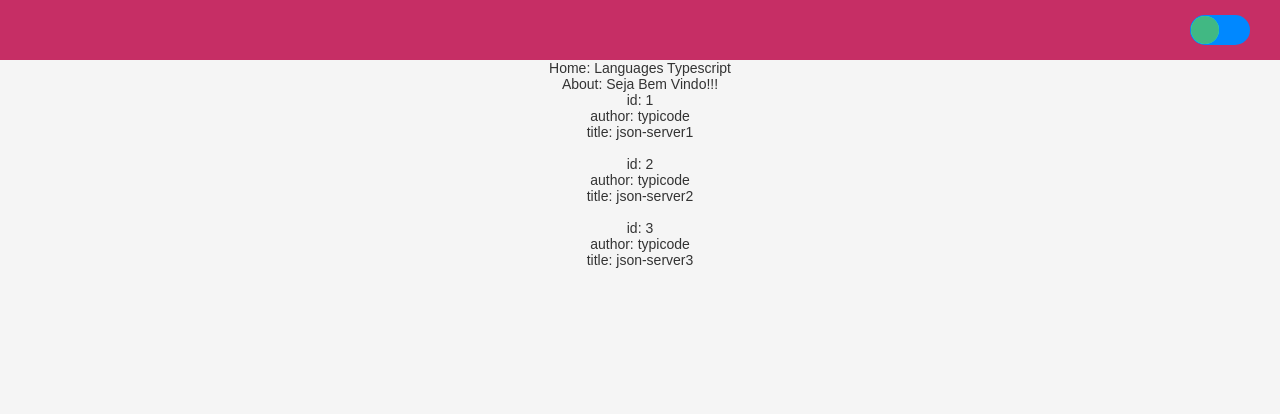
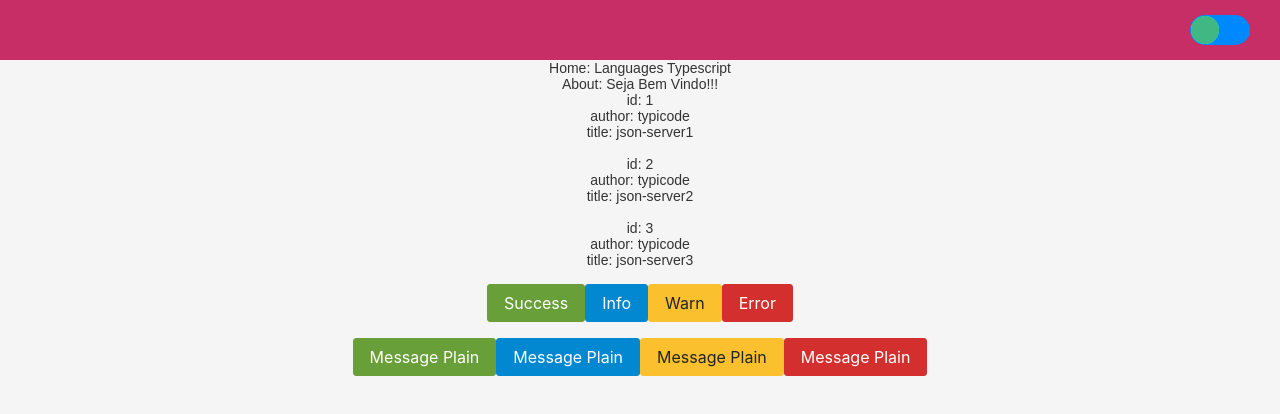
Before and after one commit to weder96/my-hero, a React (Create React App) app: page / in a window 1280 px wide. Shown: the top 414 px of the page. Built offline with nearby package versions, Linux system fonts and the light colour scheme; data requests are answered from the project's data file.

Commit message:
:rocket: adicionado messages e toasts

```diff
--- a/src/containers/App.tsx
+++ b/src/containers/App.tsx
@@ -14,11 +14,16 @@ import light from '../styles/themes/light';
 import GlobalStyle from '../styles/global';
 
 import Routs from './routers/Routes';
+import { Toast } from 'primereact/toast';
+
+import { Messages } from 'primereact/messages';
+
+import toastStore from '../store/toast/ToastStore'
+import messageStore from '../store/messages/MessageStore'
 
 const App = () => {
 
   const [theme, setTheme] = usePersistedState<DefaultTheme>('theme', light);
-
   const toggleTheme = () => {
     setTheme(theme.title === 'light' ? dark : light);
   };
@@ -29,6 +34,8 @@ const App = () => {
         <ThemeProvider theme={theme}>
           <div className="App">
               <GlobalStyle/>
+              <Messages ref={elem => (messageStore.message = elem)} />
+              <Toast ref={el => (toastStore.toast = el)} />
               <Routs  toggleTheme={toggleTheme} />
           </div>
         </ThemeProvider>
--- a/src/features/Home/index.tsx
+++ b/src/features/Home/index.tsx
@@ -4,11 +4,57 @@ import { useTranslation } from 'react-i18next';
 import ShowComponents  from '../../components/ShowComponets/ShowComponents';
 import About from "../About";
 import HeaderSwitch from "../../components/Header";
+import { Button } from 'primereact/button';
+
+import toastStore from '../../store/toast/ToastStore'
+import messageStore from '../../store/messages/MessageStore'
 
 
 function Home(props: any) {
     const { t } = useTranslation();
     let arr =[1,2]
+
+    const showSuccess = () => {
+        let successMessage = 'Teste Sucesso';
+        toastStore.exibirMensagensSucesso([successMessage])
+    }
+
+    const showInfo = () => {
+        let successInfo = 'Teste Info';
+        toastStore.exibirMensagensInfo([successInfo])
+    }
+
+    const showWarn = () => {
+        let successWarn = 'Teste Warnning';
+        toastStore.exibirMensagensWarn([successWarn])
+    }
+
+    const showError = () => {
+        let successError = 'Teste Error';
+        toastStore.exibirMensagensErro([successError])
+    }
+
+    const showSuccessMessagePlain = () => {
+        let successMessage = 'Teste Message Plain';
+        messageStore.exibirMensagensSucesso([successMessage])
+    }
+
+    const showSuccessWarnPlain = () => {
+        let successMessage = 'Teste Warn Message Plain';
+        messageStore.exibirMensagensWarn([successMessage])
+    }
+
+    const showSuccessErrorPlain = () => {
+        let successMessage = 'Teste Warn Message Plain';
+        messageStore.exibirMensagensErro([successMessage])
+    }
+
+    const showSuccessInfoPlain = () => {
+        let successMessage = 'Teste Warn Message Plain';
+        messageStore.exibirMensagensInfo([successMessage])
+    }
+
+
     return (
         <>
             <HeaderSwitch toggleTheme={props.toggleTheme} view={props.view}/>
@@ -16,6 +62,15 @@ function Home(props: any) {
             <ShowComponents case={arr.length > 0}>
                 <About />
             </ShowComponents>
+            <Button onClick={showSuccess} label="Success" className="p-button-success mr-2" />
+            <Button onClick={showInfo}    label="Info" className="p-button-info mr-2"/>
+            <Button onClick={showWarn}    label="Warn" className="p-button-warning mr-2" />
+            <Button onClick={showError}   label="Error" className="p-button-danger mr-2"/>
+            <br/><br/>
+            <Button onClick={showSuccessMessagePlain} label="Message Plain" className="p-button-success mr-2" />
+            <Button onClick={showSuccessInfoPlain} label="Message Plain" className="p-button-info mr-2" />
+            <Button onClick={showSuccessWarnPlain} label="Message Plain" className="p-button-warning mr-2" />
+            <Button onClick={showSuccessErrorPlain} label="Message Plain" className="p-button-danger mr-2" />
         </>
     );
 }
--- /dev/null
+++ b/src/store/messages/MessageStore.ts
@@ -0,0 +1,66 @@
+import { observable, action, makeAutoObservable } from "mobx";
+
+class MessageStore {
+    public message: any;
+
+    public constructor() {
+        makeAutoObservable(this,{
+            message: observable,
+            exibirMensagensErro: action,
+            exibirMensagensSucesso: action,
+            exibirMensagensWarn: action,
+            exibirMensagensInfo: action
+        });
+    }
+
+   /**
+     * Método genérico responsável por mostrar as mensagens de erro
+     * @param {Array} erros
+     */
+    exibirMensagensErro(erros: any) {
+        this.message.show(
+            erros.map((msg: any) => {
+                return { life: 8000, severity: 'error', summary: 'Error', detail: msg };
+            })
+        );
+    }
+
+    /**
+     * Método genérico responsável por mostrar as mensagens de sucesso
+     * @param {Array} sucess
+     */
+    exibirMensagensSucesso(sucess: any) {
+        this.message.show(
+            sucess.map((msg: any) => {
+                return { life: 8000, severity: 'success', summary: 'Sucesso' , detail: msg };
+            })
+        );
+    }
+
+     /**
+     * Método genérico responsável por mostrar as mensagens de Info
+     * @param {Array} info
+     */
+      exibirMensagensInfo(info: any) {
+        this.message.show(
+            info.map((msg: any) => {
+                return { life: 8000, severity: 'info', summary: 'Info' , detail: msg };
+            })
+        );
+    }
+
+      /**
+     * Método genérico responsável por mostrar as mensagens de warnning
+     * @param {Array} warn
+     */
+       exibirMensagensWarn(warn: any) {
+        this.message.show(
+            warn.map((msg: any) => {
+                return { life: 8000, severity: 'warn', summary: 'warnning' , detail: msg };
+            })
+        );
+    }
+}
+
+const messageStore = new MessageStore();
+export default messageStore;
--- /dev/null
+++ b/src/store/toast/ToastStore.ts
@@ -0,0 +1,66 @@
+import { observable, action, makeAutoObservable } from "mobx";
+
+class ToastStore {
+    public toast: any;
+
+    public constructor() {
+        makeAutoObservable(this,{
+            toast: observable,
+            exibirMensagensErro: action,
+            exibirMensagensSucesso: action,
+            exibirMensagensWarn: action,
+            exibirMensagensInfo: action
+        });
+    }
+
+   /**
+     * Método genérico responsável por mostrar as mensagens de erro
+     * @param {Array} erros
+     */
+    exibirMensagensErro(erros: any) {
+        this.toast.show(
+            erros.map((msg: any) => {
+                return { life: 8000, severity: 'error', summary: 'Error', detail: msg };
+            })
+        );
+    }
+
+    /**
+     * Método genérico responsável por mostrar as mensagens de sucesso
+     * @param {Array} sucess
+     */
+    exibirMensagensSucesso(sucess: any) {
+        this.toast.show(
+            sucess.map((msg: any) => {
+                return { life: 8000, severity: 'success', summary: 'Sucesso' , detail: msg };
+            })
+        );
+    }
+
+     /**
+     * Método genérico responsável por mostrar as mensagens de Info
+     * @param {Array} info
+     */
+      exibirMensagensInfo(info: any) {
+        this.toast.show(
+            info.map((msg: any) => {
+                return { life: 8000, severity: 'info', summary: 'Info' , detail: msg };
+            })
+        );
+    }
+
+      /**
+     * Método genérico responsável por mostrar as mensagens de warnning
+     * @param {Array} warn
+     */
+       exibirMensagensWarn(warn: any) {
+        this.toast.show(
+            warn.map((msg: any) => {
+                return { life: 8000, severity: 'warn', summary: 'warnning' , detail: msg };
+            })
+        );
+    }
+}
+
+const toastStore = new ToastStore();
+export default toastStore;
```
